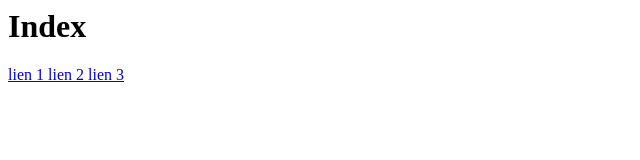
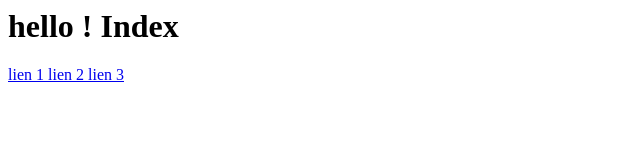
Before and after one commit to TYConseil/clist, a plain HTML site: page index.html in a window 1280 px wide. Shown: the whole page, without its empty margins (0-640 px from the left). Drawn offline with Linux system fonts and the light colour scheme.

Commit message:
Update index.html

```diff
--- a/index.html
+++ b/index.html
@@ -1,5 +1,6 @@
-<h1> Index </h1>
+<h1> hello ! Index </h1>
 
 <a href="clist.html">lien 1 <a>
 <a href="clist_eng.html">lien 2 <a>
+
 <a href="clist_esp.html">lien 3 <a>
```
